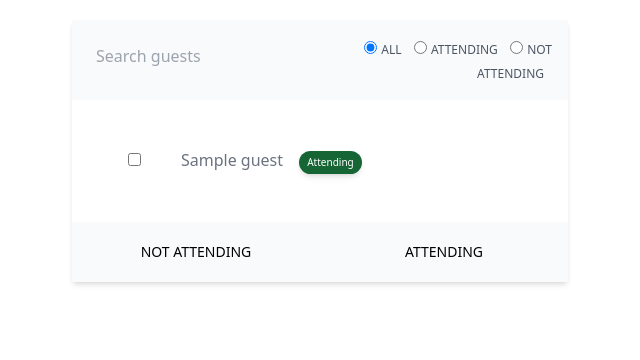
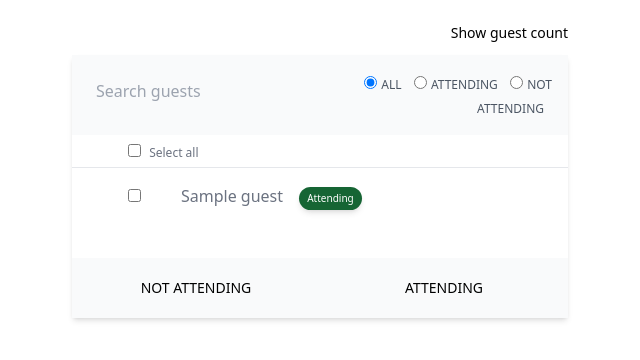
Before and after one commit to ajpotts01/party-app, a Django app: page /party/00000000-0000-0000-0000-000000000001/guests/ in a window 1280 px wide. Shown: the part 64-424 px from the top of the page, without its empty margins (320-960 px from the left). Run offline with Django 4.2, Linux system fonts and the light colour scheme; a user stored in the database is signed in; tables that the repository leaves empty hold one stand-in row (values such as "Sample post"); parts of the project's set-up code (start-up, migrations or seed data) failed here and were passed over; some libraries are stand-ins or nearby versions.

Commit message:
feat: alpine guest counts

```diff
--- a/party/templates/party/guest_list/page_guest_list.html
+++ b/party/templates/party/guest_list/page_guest_list.html
@@ -1,4 +1,27 @@
 {% extends 'party/base.html' %} {% block content %}
+<div class="w-2/5 min-w-fit m-auto text-right" x-data="{ guest_count: false }">
+  <template x-teleport="#guest_list_container">
+    <div
+      class="w-2/5 p-3 text-center border-custom-blue border-2 rounded-md border-solid bg-sky-200 mx-auto mt-3"
+      x-show="guest_count"
+    >
+      <p class="text-custom-blue">
+        {{ guests|length }} guest{{ guests|pluralize }} {{ guests|pluralize:"is,are" }} invited to the party.
+      </p>
+      <p class="text-custom-blue">
+        {{ attending_num }} guest{{ guests|pluralize }} {{ guests|pluralize:"is,are" }} attending the party.
+      </p>
+    </div>
+  </template>
+
+  <button
+    class="btn-default mb-3 text-sm"
+    x-on:click="guest_count = !guest_count"
+    x-text="guest_count ? 'Hide guest count' : 'Show guest count'"
+  ></button>
+</div>
+
+<div id="guest_list_container">
   <div class="w-2/5 bg-white shadow-md m-auto">
     <form
       hx-post="{% url 'partial_filter_guests' party_id %}"
@@ -9,14 +32,13 @@
         <div>
           <input
             type="search"
-          name="guest_search"
             class="p-2 bg-transparent border-x-transparent border-t-transparent border-b-gray-400 focus:border-x-transparent focus:border-t-transparent focus:border-b-gray-600 focus:ring-0"
             placeholder="Search guests"
-          hx-post="{% url 'partial_filter_guests' party_id %}"
-          hx-target="#guests"
-          hx-trigger="keyup delay:500ms, search"
+            id="guest_search"
+            name="guest_search"
           />
         </div>
+
         <div class="text-right" id="attending_filter">
           <input
             type="radio"
@@ -45,20 +67,31 @@
             name="attending_filter"
             value="not_attending"
           />
-        <label for="not_attending" class="uppercase text-xs text-gray-600 pr-2"
+          <label
+            for="not_attending"
+            class="uppercase text-xs text-gray-600 pr-2"
             >Not attending</label
           >
         </div>
       </div>
     </form>
+
+    <div x-data="{ selected_all: false }">
+      <div class="pl-14 py-1 text-gray-500 border-b-gray-200 border-b">
+        <input type="checkbox" x-model="selected_all" class="border-gray-400" />
+        <span
+          class="p-1 text-xs"
+          x-text="selected_all ? 'Unselect all' : 'Select all'"
+        ></span>
+      </div>
       <form
-    class="table text-left text-gray-500 table-fixed min-w-fit p-8"
-    id="guest-form"
+        class="table text-left text-gray-500 table-fixed min-w-fit p-8 pt-0"
       >
         <div class="table-row-group" id="guests">
           {% include 'party/guest_list/partial_guest_list.html' %}
         </div>
       </form>
+    </div>
 
     <div
       hx-include="#guests"
@@ -72,7 +105,6 @@
       >
         Not attending
       </button>
-
       <button
         class="p-5 uppercase text-sm"
         type="button"
@@ -82,4 +114,5 @@
       </button>
     </div>
   </div>
+</div>
 {% endblock %}
--- a/party/templates/party/guest_list/partial_guest_list.html
+++ b/party/templates/party/guest_list/partial_guest_list.html
@@ -1,7 +1,7 @@
 {% for guest in guests %}
 <div class="table-row">
   <div class="table-cell py-4 px-6 w-4">
-    <input type="checkbox" value="{{ guest.uuid }}" name="guest_ids" />
+    <input type="checkbox" value="{{ guest.uuid }}" name="guest_ids" x-bind:checked="selected_all" />
   </div>
   <div class="table-cell py-4 px-4 text-left">
     {{ guest.name }}
--- a/party/views/guest_list_views.py
+++ b/party/views/guest_list_views.py
@@ -25,6 +25,7 @@ class GuestListPage(LoginRequiredMixin, ListView):
     def get_context_data(self, **kwargs) -> dict:
         context = super().get_context_data(**kwargs)
         context["party_id"] = self.kwargs["party_uuid"]
+        context["attending_num"] = self.object_list.filter(attending=True).count()
         return context
 
 
```
Lines whose indentation alone changed are shown as unchanged.
